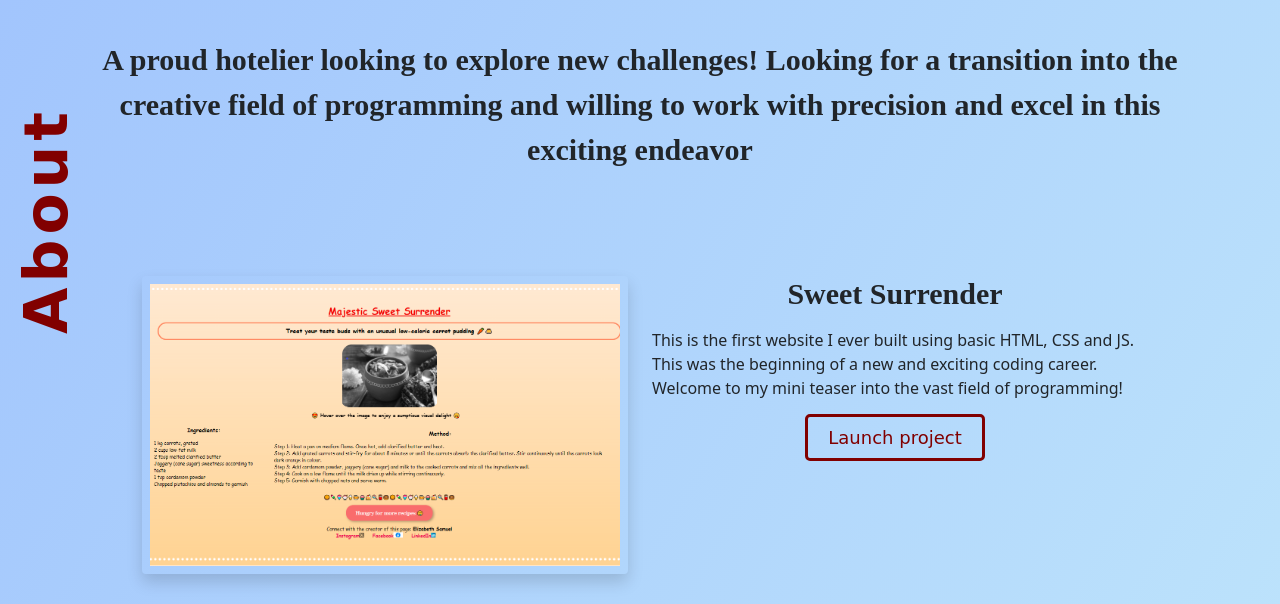
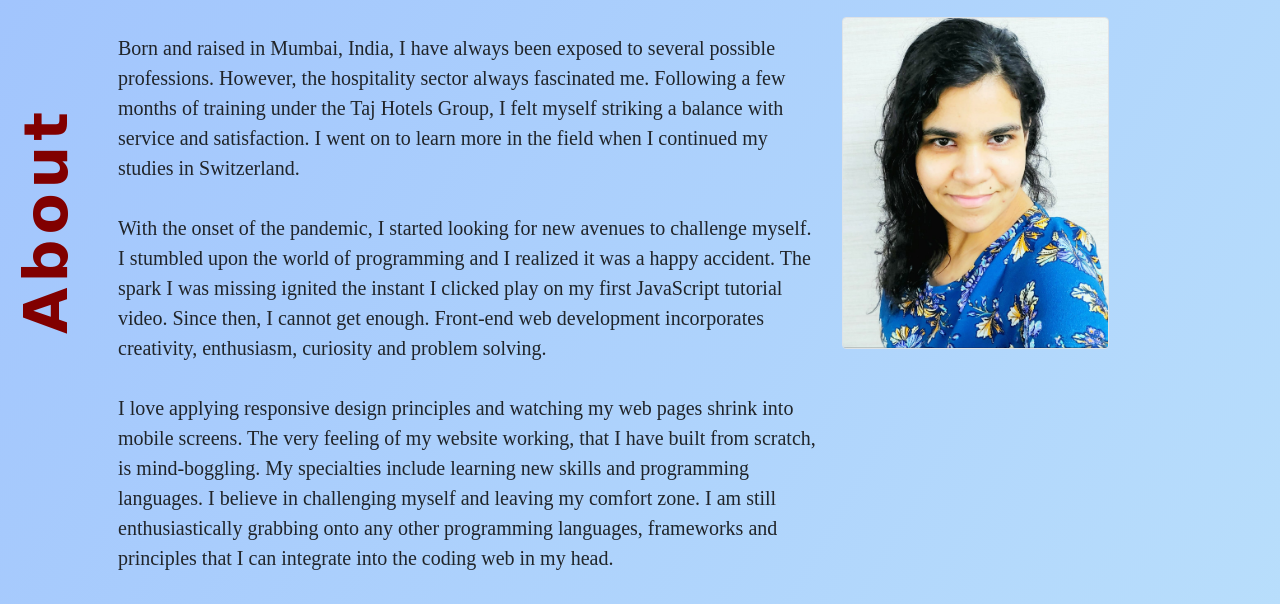
Before and after one commit to Elizabeth-Susan/My-portfolio, a plain HTML site: page about.html in a window 1280 px wide. Shown: the part 93-697 px from the top of the page. Drawn offline with nearby package versions, Linux system fonts and the light colour scheme; a web font is replaced by a local one.

Commit message:
Added intro and picture

```diff
--- a/about.html
+++ b/about.html
@@ -70,6 +70,42 @@
       <h1 class="title about-heading">About</h1>
     </header>
     <section>
+      <div class="about-section container">
+        <div class="row">
+          <div class="col-8 about-me ps-5 pt-3">
+            Born and raised in Mumbai, India, I have always been exposed to
+            several possible professions. However, the hospitality sector always
+            fascinated me. Following a few months of training under the Taj
+            Hotels Group, I felt myself striking a balance with service and
+            satisfaction. I went on to learn more in the field when I continued
+            my studies in Switzerland.
+            <br /><br />
+            With the onset of the pandemic, I started looking for new avenues to
+            challenge myself. I stumbled upon the world of programming and I
+            realized it was a happy accident. The spark I was missing ignited
+            the instant I clicked play on my first JavaScript tutorial video.
+            Since then, I cannot get enough. Front-end web development
+            incorporates creativity, enthusiasm, curiosity and problem solving.
+            <br /><br />
+            I love applying responsive design principles and watching my web
+            pages shrink into mobile screens. The very feeling of my website
+            working, that I have built from scratch, is mind-boggling. My
+            specialties include learning new skills and programming languages. I
+            believe in challenging myself and leaving my comfort zone. I am
+            still enthusiastically grabbing onto any other programming
+            languages, frameworks and principles that I can integrate into the
+            coding web in my head.
+          </div>
+          <div class="col-4">
+            <img
+              src="/images/Picture.jpeg"
+              alt="Elizabeth's picture"
+              class="img-fluid rounded border w-75"
+            />
+          </div>
+        </div>
+      </div>
+
       <p class="intro text-center">
         A proud hotelier looking to explore new challenges! Looking for a
         transition into the creative field of programming and willing to work
--- a/src/styles.css
+++ b/src/styles.css
@@ -104,9 +104,13 @@ header .contact-heading {
 section p.intro,
 section marquee.sneak-peak {
   padding-top: 20px;
-  font-size: 30px;
   margin: 0 70px;
   font-family: var(--default-font-family);
+}
+
+section .about-me {
+  font-family: var(--default-font-family);
+  font-size: 20px;
 }
 
 section marquee.sneak-peak {
@@ -178,6 +182,10 @@ section a:hover {
 .logo {
   max-height: 70px;
   border-radius: 50%;
+}
+
+.intro {
+  font-family: var(--default-font-family);
 }
 
 /* about page images and links */
@@ -306,8 +314,8 @@ section img:hover {
     font-size: 40px;
   }
 
-  section p.intro {
-    font-size: 20px;
+  .intro {
+    font-size: 100px;
   }
 
   .weather-project {
```
Also changed, not shown: images/Picture.jpeg (added).
